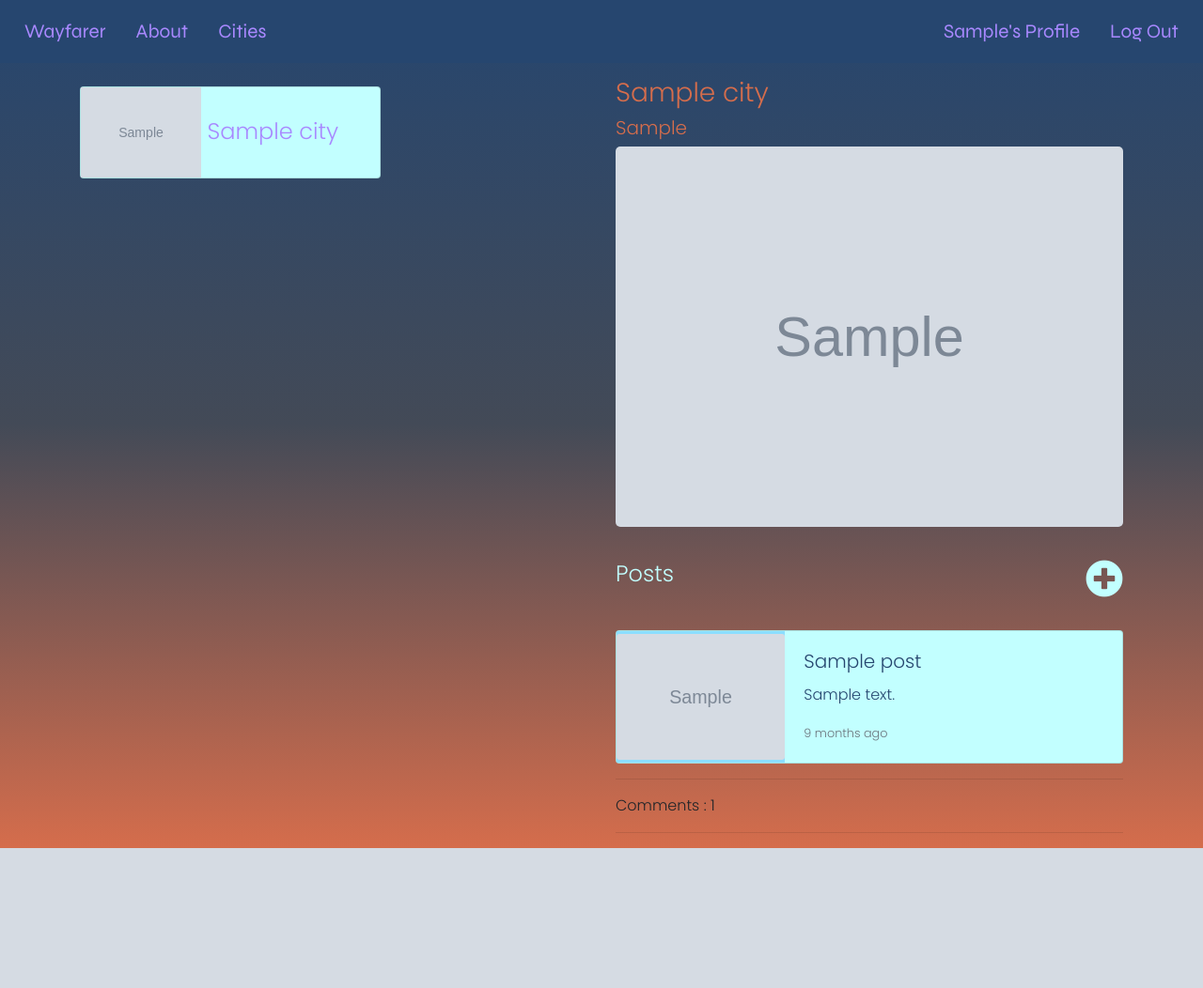
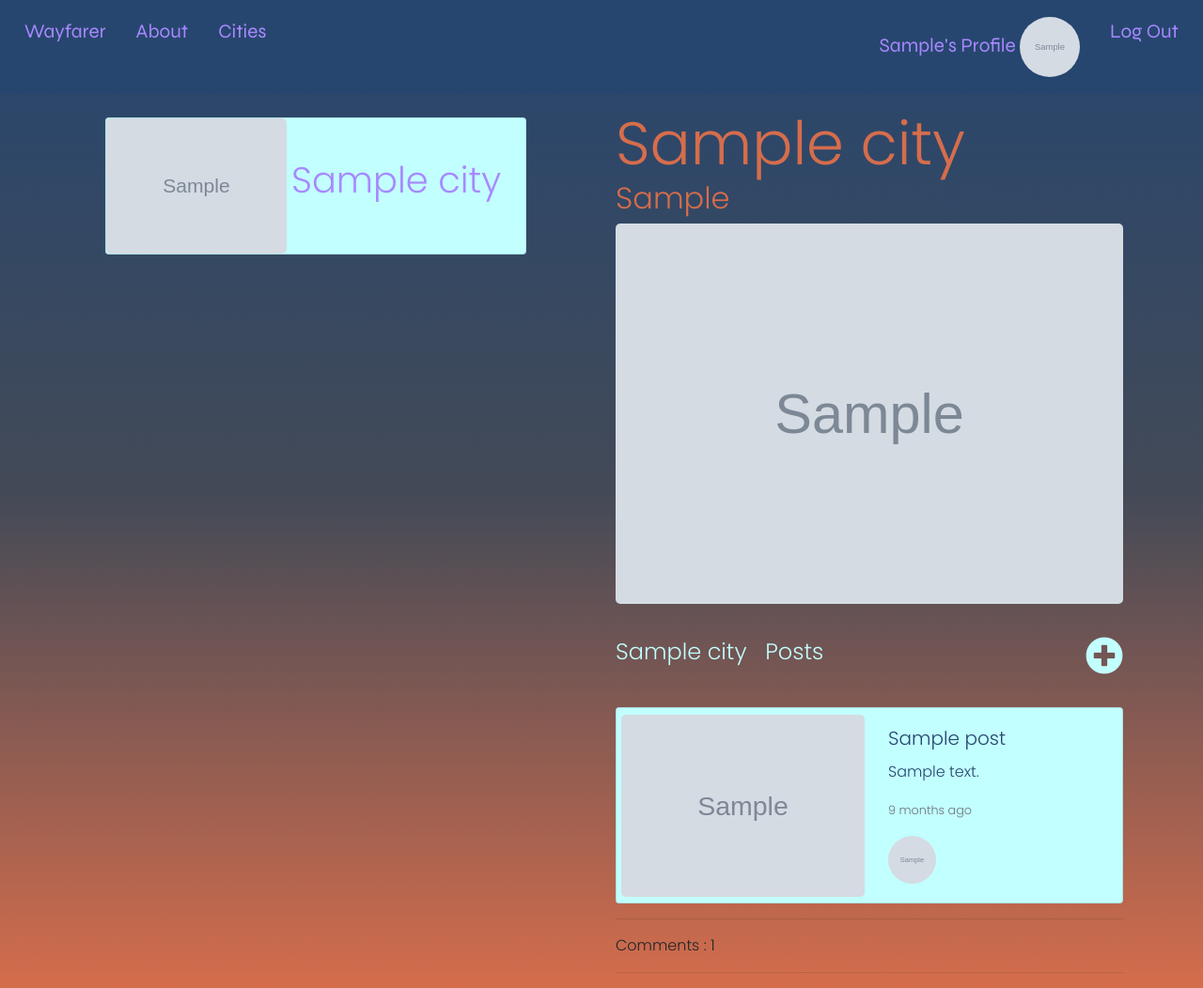
Before and after one commit to andrewjspivey/WAYFARER, a Django app: page /cities/1/ in a window 1280 px wide. Shown: the whole page at 94% size. Before the commit the page ends 903 px from the top, so only its background shows below. Run offline with Django 3.2, Linux system fonts and the light colour scheme; a user stored in the database is signed in; tables that the repository leaves empty hold one stand-in row (values such as "Sample post"); grey boxes marked "Sample" are stand-in pictures; some libraries are stand-ins or nearby versions.

Commit message:
styling before deployment

```diff
--- a/main_app/static/styles/main.css
+++ b/main_app/static/styles/main.css
@@ -57,7 +57,6 @@ a:hover {
 }
 
 
-
 /* ANCHOR Navbar styling */
 
 .nav {
@@ -74,6 +73,20 @@ a:hover {
     display: flex;
 }
 
+.small_prof_nav {
+    width: 5vw;
+    height: 5vw;
+    max-width: 100px;
+    max-height: 100px;
+    border-radius: 50%;
+    object-fit: fit;
+    transition: 1.5s;
+}
+
+.small_prof_nav:hover {
+    transform: scale(1.2);
+    margin-left: 15px;
+}
 
 /* ANCHOR Form styling */
 
@@ -133,8 +146,8 @@ a:hover {
     height: 45vh;
     background-size: cover;
     background-position: center;
-    transition: transform 1.5s ease-in-out !important;
-    opacity: .5;
+    transition: transform 1.0s ease-in-out !important;
+    opacity: 1;
     border-radius: 5px;
 }
 
@@ -153,6 +166,7 @@ a:hover {
 
 .carousel-item:hover .link-container {
     background-color: rgba(0, 0, 0, .3);
+    opacity: .5;
 }
 
 .carousel-item:hover .carousel-city-name {
@@ -163,6 +177,10 @@ a:hover {
     text-align: center;
     color: var(--main_light);
     opacity: .7;
+}
+
+.wayfarer {
+    margin-bottom: 25px;
 }
 
 .container.cards-home {
@@ -180,14 +198,30 @@ a:hover {
 
 /* ANCHOR Profile styling */
 
+.left-prof {
+
+}
+.member-since {
+
+}
+
 .name-and-edit {
     justify-content: space-around;
 }
 
 .profile-card-img {
-    width: 10vw;
-    height: 10vw;
-    object-fit: contain;
+    width: 20vw;
+    height: 20vw;
+    background-color: var(--secondary_light);
+    object-fit: fit;
+    border-radius: 50%;
+    border: 5px double var(--background_mid);
+    margin: 10px auto 0;
+    transition: 1.5s;
+}
+
+.profile-card-img: {
+
 }
 
 .profile.row {
@@ -196,6 +230,23 @@ a:hover {
     justify-content: space-between;
     overflow: scroll;
 }
+
+/* .small_prof_nav {
+    width: 5vw;
+    height: 5vw;
+    max-width: 100px;
+    max-height: 100px;
+    border-radius: 50%;
+    object-fit: contain;
+}
+
+.small_prof_nav:hover {
+    transform: scale(1.2);
+    margin-left: 15px;
+} */
+
+
+
 
 .fa-user-edit {
     font-size: 2em;
@@ -216,7 +267,8 @@ a:hover {
 }
 
 .card-img {
-    opacity: .5;
+    opacity: .8;
+    transition: transform 1.5s ease-in-out;
 }
 
 
@@ -231,43 +283,79 @@ a:hover {
 
 .city-index {
     width: 40vw;
-
+    max-height: 30vh;
+    overflow: hidden;
 }
 .card-img-overlay {
     background-color: rgba(0, 0, 0, .5);
-    background-position: center;
+    background-position: center center;
+    object-fit: cover;
     color: var(--main_light);
 }
 
-
-.city-index:hover .card-img-overlay {
+.city-index:hover  {
     background-color: rgba(255, 255, 255, .5);
     color: var(--secondary_dark);
 }
 
-
+.card-img-overlay:hover {
+    opacity: .5;
+}
 
 
 
 /* ANCHOR City Detail Page Styling */
 
 /* city index sidebar */
+.card-content {
+    display:flex;
+    justify-content: block;
+    align-items: center;
+}
+
+.shrink_text3 {
+    font-size: 5vw;
+    margin-bottom: 0;
+}
+
+.shrink_text2 {
+    font-size: 3vw;
+}
+
+.shrink_text1 {
+    font-size: 2.5vw;
+}
+
 .card.selected-city {
     background-color: var(--main_light);
 }
 
 .card.sidebar {
-    max-width: 25vw;
+    max-width: 35vw;
+    max-height: 20vh;
     font-size: 1.5rem;
-    margin: 10px 0;
+    margin: 10px 5%;
+    display: flex;
+    justify-content: center;
 }
 
 .card.sidebar .city-index-img {
-    max-width: 10vw;
+    max-width: 45%;
+    max-height: 18vh;
+    border-radius: 5px;
+    margin-right: 5px;
+    overflow: hidden;
+    object-fit: cover;
 }
 
 
+
 /* city details */
+.right-col {
+    margin-left: -5vw;
+
+}
+
 
 .col.city-detail {
     color: var(--background_light);
@@ -307,18 +395,36 @@ a:hover {
 .card.post {
     color: var(--secondary_dark);
     background-color: var(--main_light);
+    /* max-height: 20vh; */
 }
 
 .post-index-img {
     display: flex;
     justify-content: center;
     align-items: center;
-    background-color: var(--secondary_light);
+    background-color: var(--main_light);
 }
 
 .card-img.post-index {
     opacity: 1;
+    border: 5px solid var(--main_light);
+    background-color: var(--main_light);
+    border-radius: 10px;
 }
+
+.small_prof {
+    width: 4vw;
+    height: 4vw;
+    max-width: 100px;
+    max-height: 100px;
+    /* min-width: 30px;
+    min-height: 30px; */
+    border-radius: 50%;
+    display:inline;
+    object-fit: fit;
+}
+
+
 
 
 /* ANCHOR Post Detail Styling */
--- a/main_app/templates/base.html
+++ b/main_app/templates/base.html
@@ -36,7 +36,7 @@
         {% if request.user.is_authenticated %}
             <!-- View Profile -->
             <li class="nav-item">
-                <a href="{% url 'profile_detail' request.user.profile.slug %}" class="nav-link active">{{request.user.first_name}}'s Profile</a>
+                <a href="{% url 'profile_detail' request.user.profile.slug %}" class="nav-link active">{{request.user.first_name}}'s Profile <img src="{{request.user.profile.image.url}}" class="small_prof_nav"/></a>
             </li>
             <!-- Logout -->
             <li class="nav-item">
--- a/main_app/templates/cities/detail.html
+++ b/main_app/templates/cities/detail.html
@@ -12,7 +12,7 @@
             <a href="{% url 'cities_detail' list_city.id %}">
                 <div class="card-content">
                     <img src="{{ list_city.image }}" alt="{{ list_city.name }}{{ list_city.country }}" class="city-index-img">
-                    <span class="card-title">{{ list_city.name }}</span>
+                    <h4 class="card-title shrink_text2"> {{ list_city.name }}</h4>
                 </div>
             </a>
         </div>
@@ -24,8 +24,8 @@
 
         <div class="row">
             <div class="col city-detail">
-                <h3>{{city.name}}</h3>
-                <h5>{{city.country}}</h5>
+                <h3 class="shrink_text3">{{city.name}}</h3>
+                <h5 class="shrink_text1">{{city.country}}</h5>
             </div>
         </div>
         <div class="row">
@@ -35,7 +35,7 @@
         </div>
 
         <div class="row new-post-button">
-            <h4>Posts</h3>
+            <h4>{{city.name}} &nbsp Posts</h3>
             {% if request.user.id %}
             <a data-toggle="modal" href="#new-post-modal" class="new-post-toggle"><i class="fas fa-plus-circle"></i></a>
             {% endif %}
@@ -47,20 +47,20 @@
                     <a href="{% url 'posts_detail' post.id %}">
                     <div class="card mb-3 post" style="max-width: 540px;">
                     <div class="row no-gutters">
-                        <div class="col-md-4 post-index-img">
-                            {% comment %} <img src="{{post.user.profile.image.url}}" class="card-img post-index"> {% endcomment %}
+                        <div class="col-md-6 post-index-img">
                             <img src="{{post.image.url}}" class="card-img post-index">
                         </div>
-                        <div class="col-md-8">
-                        <div class="card-body">
-                            <h5 class="card-title">{{post.title}}</h5>
-                            {% if post.content|length < 200 %}
+                        <div class="col-md-6">
+                            <div class="card-body">
+                                <h5 class="card-title">{{post.title}}</h5>
+                                {% if post.content|length < 200 %}
                                 <p>{{post.content}}</p>
-                            {% else %}
+                                {% else %}
                                 <p>{{post.content|truncatechars_html:200 }}</p>
                                 <small>Read More</small>
-                            {% endif %}
-                            <p class="card-text"><small class="text-muted">{{post.get_date }}</small></p>
+                                {% endif %}
+                                <div><p class="card-text"><small class="text-muted">{{post.get_date }}</small></p>
+                                <img src="{{post.user.profile.image.url}}" class="small_prof"/></div>
                         </div>
                         </div>
                     </div>
--- a/main_app/templates/cities/index.html
+++ b/main_app/templates/cities/index.html
@@ -5,9 +5,9 @@
         {% for city in cities %}
             <a href="{% url 'cities_detail' city.id%}">
                 <div class="card mb-3 city-index">
-                <img class="card-img" src="{{city.image}}" alt="Card image">
+                    <img class="card-img" src="{{city.image}}" alt="Card image">
                     <div class="card-img-overlay">
-                        <h4 class="card-title">{{ city.name }}</h5>
+                        <h3 class="card-title">{{ city.name }}</h3>
                     </div>
                 </div>
             </a>
```
Also changed, not shown: main_app/templates/home.html (+7 -7 lines), main_app/templates/profile/detail.html (+4 -4 lines).
